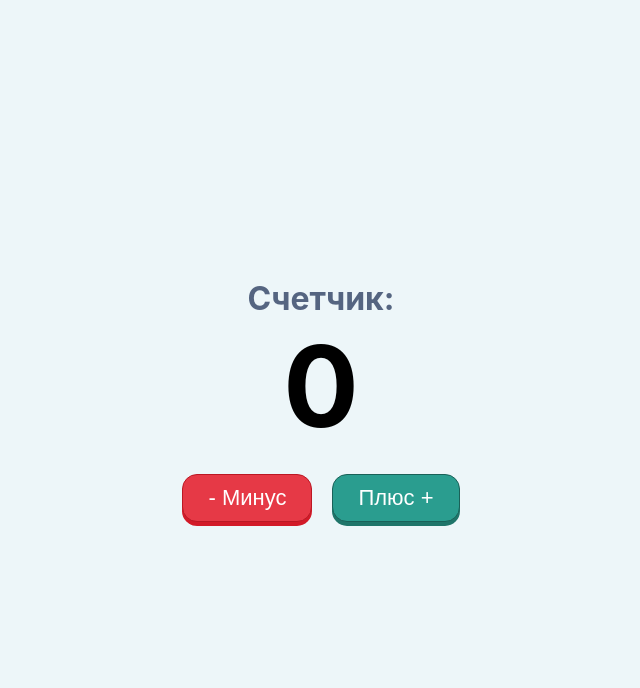
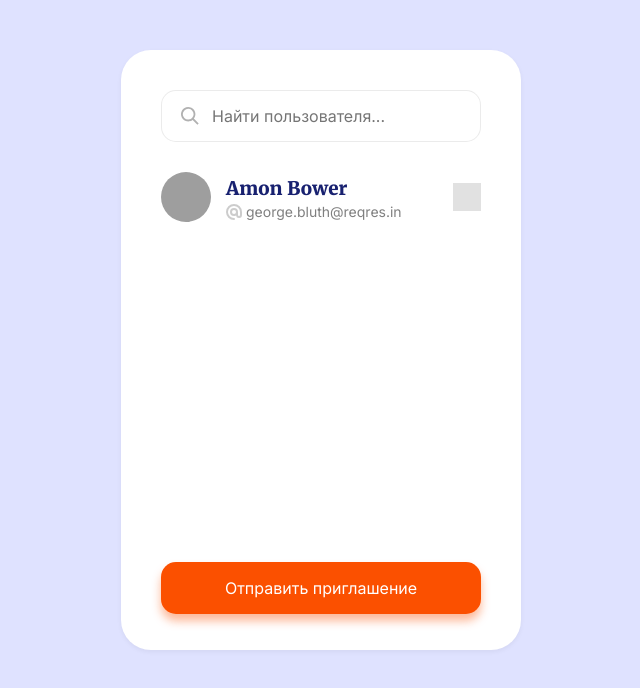
Before and after one commit to Romik1999/react-beginner-projects, a React (Create React App) app: page / in a window 1280 px wide. Shown: the top 688 px of the page, without its empty margins (319-959 px from the left). Built offline with nearby package versions, Linux system fonts and the light colour scheme; no server answers; grey boxes are pictures that could not be loaded.

Commit message:
work in project

```diff
--- a/package.json
+++ b/package.json
@@ -7,6 +7,7 @@
     "@testing-library/react": "^13.3.0",
     "@testing-library/user-event": "^13.5.0",
     "react": "^18.1.0",
+    "react-content-loader": "^6.2.0",
     "react-dom": "^18.1.0",
     "react-scripts": "5.0.1",
     "sass": "^1.52.3",
--- a/src/App.js
+++ b/src/App.js
@@ -1,26 +1,24 @@
-import React, {useState} from "react";
+import React from 'react';
 import './index.scss';
+import { Success } from './components/Success';
+import { Users } from './components/Users';
+
+// Тут список пользователей: https://reqres.in/api/users
 
 function App() {
 
-    const [count, setCount] = React.useState(0);
+    const [users, setUsers] = React.useState([]);
 
-    const onClickPlus = () => {
-        setCount(count + 1);
-    }
 
-    const onClickMinus = () => {
-        setCount(count - 1);
-    }
+    React.useEffect(()=>{
+        fetch('https://reqres.in/api/users')
+    },[])
+
 
     return (
         <div className="App">
-            <div>
-                <h2>Счетчик:</h2>
-                <h1>{count}</h1>
-                <button onClick={onClickMinus} className="minus">- Минус</button>
-                <button onClick={onClickPlus} className="plus">Плюс +</button>
-            </div>
+            <Users />
+            {/* <Success /> */}
         </div>
     );
 }
--- /dev/null
+++ b/src/components/Success.jsx
@@ -0,0 +1,12 @@
+import React from 'react';
+
+export const Success = ({ count }) => {
+    return (
+        <div class="success-block">
+            <img src="/assets/success.svg" alt="Success" />
+            <h3>Успешно!</h3>
+            <p>Всем {count} пользователям отправлено приглашение.</p>
+            <button className="send-invite-btn">Назад</button>
+        </div>
+    );
+};
--- /dev/null
+++ b/src/components/Users/Skeleton.jsx
@@ -0,0 +1,17 @@
+import React from 'react';
+import ContentLoader from 'react-content-loader';
+
+export const Skeleton = () => (
+    <ContentLoader
+        speed={2}
+        width={320}
+        height={50}
+        viewBox="0 0 320 50"
+        backgroundColor="#f3f3f3"
+        foregroundColor="#ecebeb">
+        <circle cx="25" cy="25" r="25" />
+        <rect x="64" y="0" rx="6" ry="6" width="137" height="25" />
+        <rect x="64" y="32" rx="6" ry="6" width="183" height="15" />
+        <rect x="290" y="12" rx="6" ry="6" width="26" height="26" />
+    </ContentLoader>
+);
--- /dev/null
+++ b/src/components/Users/User.jsx
@@ -0,0 +1,19 @@
+import React from 'react';
+
+export const User = () => (
+    <li>
+        <div>
+            <img className="avatar" src="https://reqres.in/img/faces/1-image.jpg" alt="User" />
+            <div>
+                <h3>Amon Bower</h3>
+                <p>
+                    <svg viewBox="0 0 96 96" xmlns="http://www.w3.org/2000/svg">
+                        <path d="M48,0a48,48,0,0,0,0,96,6,6,0,0,0,0-12A36,36,0,1,1,84,48V66a6,6,0,0,1-12,0V48A24,24,0,1,0,48,72a23.7365,23.7365,0,0,0,12.2549-3.4783A17.9586,17.9586,0,0,0,96,66V48A48.0474,48.0474,0,0,0,48,0Zm0,60A12,12,0,1,1,60,48,12.0081,12.0081,0,0,1,48,60Z" />
+                    </svg>
+                    george.bluth@reqres.in
+                </p>
+            </div>
+        </div>
+        <img className="action" src="/assets/plus.svg" alt="Action" />
+    </li>
+);
--- /dev/null
+++ b/src/components/Users/index.jsx
@@ -0,0 +1,28 @@
+import React from 'react';
+import { Skeleton } from './Skeleton';
+import { User } from './User';
+
+export const Users = ({ items, isLoading }) => {
+    return (
+        <>
+            <div className="search">
+                <svg viewBox="0 0 20 20" xmlns="http://www.w3.org/2000/svg">
+                    <path d="M12.9 14.32a8 8 0 1 1 1.41-1.41l5.35 5.33-1.42 1.42-5.33-5.34zM8 14A6 6 0 1 0 8 2a6 6 0 0 0 0 12z" />
+                </svg>
+                <input type="text" placeholder="Найти пользователя..." />
+            </div>
+            {isLoading ? (
+                <div className="skeleton-list">
+                    <Skeleton />
+                    <Skeleton />
+                    <Skeleton />
+                </div>
+            ) : (
+                <ul className="users-list">
+                    <User />
+                </ul>
+            )}
+            <button className="send-invite-btn">Отправить приглашение</button>
+        </>
+    );
+};
--- a/src/index.js
+++ b/src/index.js
@@ -5,7 +5,7 @@ import App from './App';
 const root = ReactDOM.createRoot(document.getElementById('root'));
 
 root.render(
-  <React.StrictMode>
-    <App />
-  </React.StrictMode>,
+    <React.StrictMode>
+        <App />
+    </React.StrictMode>,
 );
--- a/src/index.scss
+++ b/src/index.scss
@@ -1,66 +1,133 @@
+@import url('https://fonts.googleapis.com/css2?family=Merriweather:wght@700;900&display=swap');
+@import url('https://fonts.googleapis.com/css2?family=Inter:wght@400&display=swap');
+
 body {
   margin: 0;
-  font-family: -apple-system, BlinkMacSystemFont, 'Segoe UI', 'Roboto', 'Oxygen', 'Ubuntu',
-    'Cantarell', 'Fira Sans', 'Droid Sans', 'Helvetica Neue', sans-serif;
   -webkit-font-smoothing: antialiased;
   -moz-osx-font-smoothing: grayscale;
-  background-color: #edf6f9;
+  background-color: #dfe2ff;
+}
+
+* {
+  box-sizing: border-box;
+  font-family: 'Inter', sans-serif;
+  outline: none;
 }
 
 .App {
-  display: flex;
-  align-items: center;
-  justify-content: center;
-  height: 100vh;
-  text-align: center;
+  width: 400px;
+  height: 600px;
+  margin: 50px auto;
+  background-color: #fff;
+  border-radius: 30px;
+  box-shadow: 0 2px 5px rgba(0, 0, 0, 0.05);
+  padding: 40px;
+}
 
-  h1 {
-    color: #000;
-    font-size: 7rem;
-    margin: 0;
-    margin-bottom: 20px;
+.search {
+  position: relative;
 
-    &.plus {
-      color: #2a9d8f;
+  input {
+    border: 1px solid rgba(0, 0, 0, 0.08);
+    padding: 15px;
+    border-radius: 15px;
+    width: 100%;
+    font-size: 16px;
+    padding-left: 50px;
   }
-    &.minus {
-      color: #e63946;
+
+  svg {
+    width: 18px;
+    height: 18px;
+    position: absolute;
+    top: 17px;
+    left: 20px;
+    opacity: 0.3;
   }
 }
 
-  h2 {
-    font-size: 2rem;
+.users-list {
+  list-style: none;
+  padding: 0;
   margin: 0;
-    color: #556581;
+  overflow: auto;
+  height: calc(100% - 130px);
+  margin-top: 30px;
+
+  li {
+    display: flex;
+    align-items: center;
+    justify-content: space-between;
+    margin-bottom: 15px;
+
+    & > div {
+      display: flex;
     }
 
-  button {
-    background: transparent;
-    border: 2px solid transparent;
-    text-align: center;
-    font-size: 22px;
-    border-radius: 15px;
-    padding: 10px 25px;
-    cursor: pointer;
-    margin: 0 10px;
-    transition: all 0.05s ease-in-out;
-
-    &.minus {
-      background-color: #e63946;
-      color: #fff;
-      box-shadow: 0 4px 0 darken(#e63946, 10%);
-      border: 1px solid darken(#e63946, 15%);
+    img.avatar {
+      border-radius: 30px;
+      width: 50px;
+      height: 50px;
+      margin-right: 15px;
     }
 
-    &.plus {
-      background-color: #2a9d8f;
-      color: #fff;
-      box-shadow: 0 4px 0 darken(#2a9d8f, 10%);
-      border: 1px solid darken(#2a9d8f, 15%);
+    .action {
+      width: 28px;
+      height: 28px;
+      opacity: 0.3;
+      cursor: pointer;
+
+      &:hover {
+        opacity: 0.8;
+      }
     }
 
+    h3 {
+      margin: 0;
+      font-weight: 900;
+      font-family: 'Merriweather', serif;
+      margin-left: 15px;
+      margin-top: 5px;
+      margin-left: 0;
+      color: #182170;
+    }
+
+    p {
+      display: flex;
+      align-items: center;
+      font-size: 14px;
+      margin: 0;
+      color: rgba(0, 0, 0, 0.5);
+      margin-top: 3px;
+
+      svg {
+        width: 16px;
+        height: 16px;
+        margin-right: 4px;
+
+        path {
+          fill: rgba(0, 0, 0, 0.2);
+        }
+      }
+    }
+  }
+}
+
+.send-invite-btn {
+  background-color: rgb(251, 80, 0);
+  padding: 16px 15px;
+  border-radius: 15px;
+  font-size: 16px;
+  color: #fff;
+  width: 100%;
+  border: 0;
+  outline: none;
+  box-shadow: 0 7px 10px rgba(251, 80, 0, 0.4);
+  cursor: pointer;
+  transition: all 0.1s ease-in-out;
+
   &:hover {
-      transform: translateY(-2px);
+    background-color: rgb(255, 97, 24);
   }
 
   &:active {
@@ -68,4 +135,53 @@ body {
     box-shadow: none;
   }
 }
+
+.success-block {
+  display: flex;
+  align-items: center;
+  justify-content: center;
+  height: 100%;
+  flex-direction: column;
+  animation: success-show 0.5s cubic-bezier(0.25, 0.75, 0.5, 1.25);
+
+  img {
+    width: 120px;
+    height: 120px;
   }
+
+  h3 {
+    font-size: 24px;
+    margin-bottom: 0;
+    margin-top: 10px;
+  }
+
+  p {
+    text-align: center;
+    margin-bottom: 30px;
+  }
+
+  button {
+    width: 200px;
+  }
+}
+
+.skeleton-list {
+  height: calc(100% - 130px);
+  margin-top: 30px;
+
+  svg {
+    margin-bottom: 15px;
+  }
+}
+
+@keyframes success-show {
+  0% {
+    opacity: 0;
+    transform: scale(0.8);
+  }
+
+  100% {
+    opacity: 1;
+    transform: scale(1);
+  }
+}
```
Also changed, not shown: 1 other file (tests, documents, lock files or other folders). Lines whose indentation alone changed are shown as unchanged.
